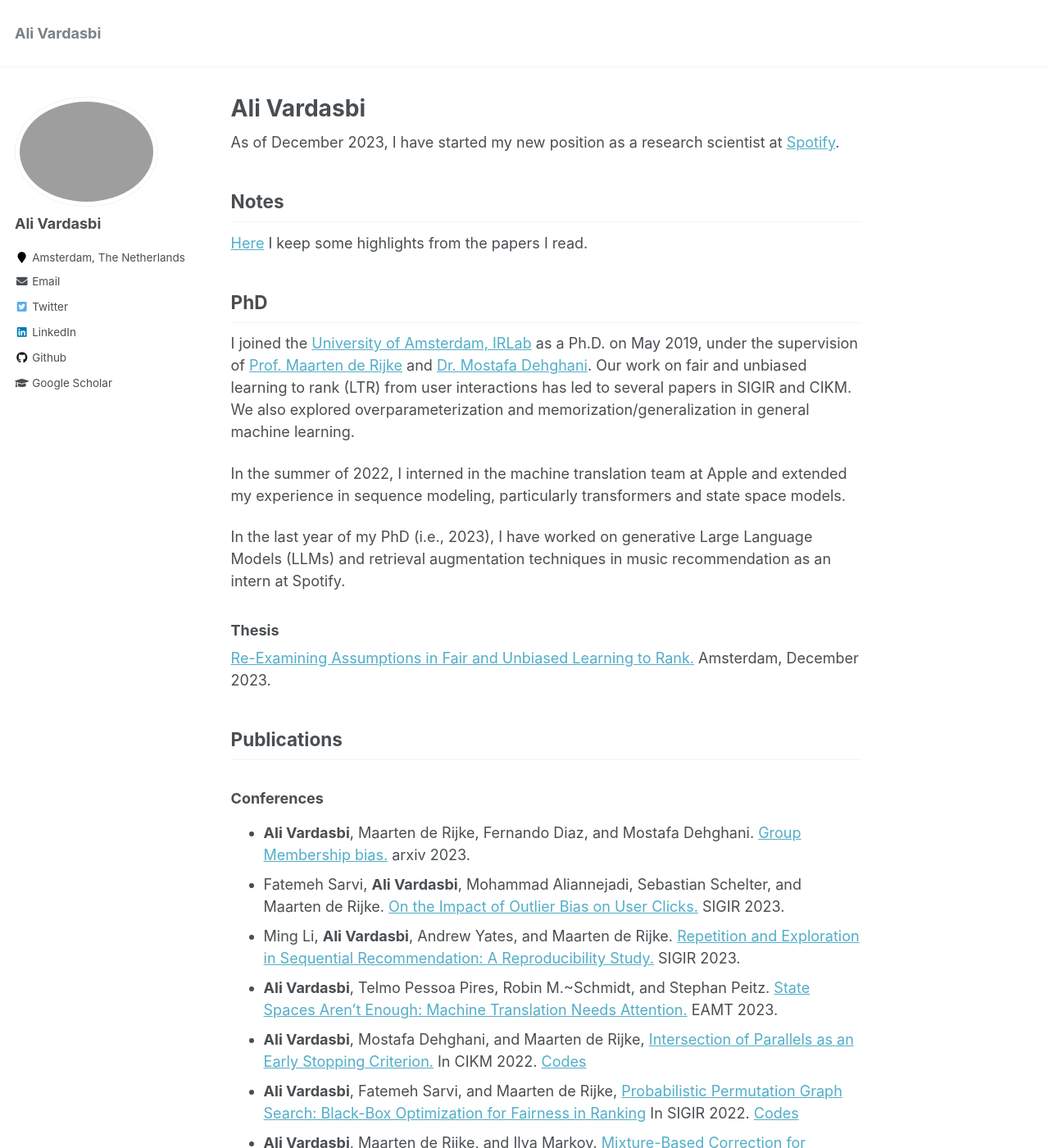
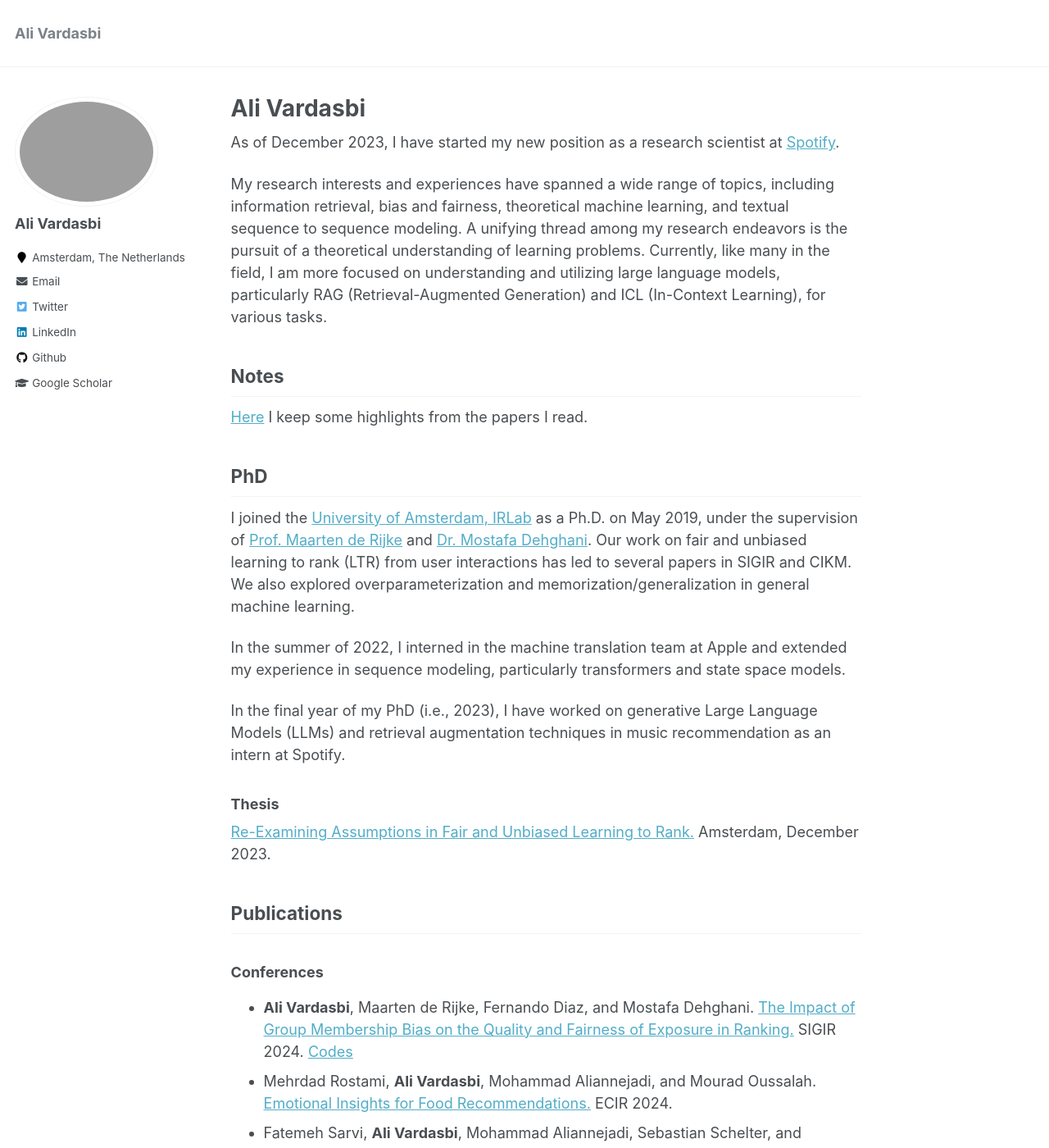
Before and after one commit to AliVard/AliVard.github.io, a Jekyll site: the page built from _pages/about.md, in a window 1280 px wide and 1400 px high. Shown: the whole window at 82% size. Built offline with Jekyll 4.4.1, drawn with Linux system fonts in a browser that asks for light colours.

Commit message:
update paper

```diff
--- a/_pages/about.md
+++ b/_pages/about.md
@@ -10,6 +10,9 @@ redirect_from:
 
 As of December 2023, I have started my new position as a research scientist at [Spotify](https://research.atspotify.com/).
 
+My research interests and experiences have spanned a wide range of topics, including information retrieval, bias and fairness, theoretical machine learning, and textual sequence to sequence modeling. A unifying thread among my research endeavors is the pursuit of a theoretical understanding of learning problems.
+Currently, like many in the field, I am more focused on understanding and utilizing large language models, particularly RAG (Retrieval-Augmented Generation) and ICL (In-Context Learning), for various tasks.
+
 
 ## Notes
 [Here](readings) I keep some highlights from the papers I read.
@@ -21,7 +24,7 @@ We also explored overparameterization and memorization/generalization in general
 
 In the summer of 2022, I interned in the machine translation team at Apple and extended my experience in sequence modeling, particularly transformers and state space models.
 
-In the last year of my PhD (i.e., 2023), I have worked on generative Large Language Models (LLMs) and retrieval augmentation techniques in music recommendation as an intern at Spotify.
+In the final year of my PhD (i.e., 2023), I have worked on generative Large Language Models (LLMs) and retrieval augmentation techniques in music recommendation as an intern at Spotify.
 
 ### Thesis
 [Re-Examining Assumptions in Fair and Unbiased Learning to Rank.](files/AliVardasbi-Thesis.pdf) Amsterdam, December 2023.
@@ -29,9 +32,10 @@ In the last year of my PhD (i.e., 2023), I have worked on generative Large Langu
 
 ## Publications
 ### Conferences
-- **Ali Vardasbi**, Maarten de Rijke, Fernando Diaz, and Mostafa Dehghani. [Group Membership bias.](https://arxiv.org/pdf/2308.02887.pdf) arxiv 2023.
-- Fatemeh Sarvi, **Ali Vardasbi**, Mohammad Aliannejadi, Sebastian Schelter, and Maarten de Rijke. [On the Impact of Outlier Bias on User Clicks.](https://arxiv.org/pdf/2305.00857.pdf) SIGIR 2023.
-- Ming Li, **Ali Vardasbi**, Andrew Yates, and Maarten de Rijke. [Repetition and Exploration in Sequential Recommendation: A Reproducibility Study.](https://staff.fnwi.uva.nl/m.derijke/wp-content/papercite-data/pdf/li-2023-repetition.pdf) SIGIR 2023.
+- **Ali Vardasbi**, Maarten de Rijke, Fernando Diaz, and Mostafa Dehghani. [The Impact of Group Membership Bias on the Quality and Fairness of Exposure in Ranking.](https://arxiv.org/pdf/2308.02887.pdf) SIGIR 2024. [Codes](https://github.com/AliVard/groupbias)
+- Mehrdad Rostami, **Ali Vardasbi**, Mohammad Aliannejadi, and Mourad Oussalah. [Emotional Insights for Food Recommendations.](https://link.springer.com/chapter/10.1007/978-3-031-56060-6_16) ECIR 2024.
+- Fatemeh Sarvi, **Ali Vardasbi**, Mohammad Aliannejadi, Sebastian Schelter, and Maarten de Rijke. [On the Impact of Outlier Bias on User Clicks.](https://arxiv.org/pdf/2305.00857.pdf) SIGIR 2023. [Codes](https://github.com/arezooSarvi/outlierbias/)
+- Ming Li, **Ali Vardasbi**, Andrew Yates, and Maarten de Rijke. [Repetition and Exploration in Sequential Recommendation: A Reproducibility Study.](https://staff.fnwi.uva.nl/m.derijke/wp-content/papercite-data/pdf/li-2023-repetition.pdf) SIGIR 2023. [Codes](https://github.com/liming-7/Repetition-exploration-SR)
 - **Ali Vardasbi**, Telmo Pessoa Pires, Robin M.~Schmidt, and Stephan Peitz. [State Spaces Aren't Enough: Machine Translation Needs Attention.](https://arxiv.org/pdf/2304.12776.pdf) EAMT 2023.
 - **Ali Vardasbi**, Mostafa Dehghani, and Maarten de Rijke, [Intersection of Parallels as an Early Stopping Criterion.](https://arxiv.org/pdf/2208.09529.pdf) In CIKM 2022. [Codes](https://github.com/AliVard/CDC-Early-Stopping)
 - **Ali Vardasbi**, Fatemeh Sarvi, and Maarten de Rijke, [Probabilistic Permutation Graph Search: Black-Box Optimization for Fairness in Ranking](https://arxiv.org/pdf/2204.13765.pdf) In SIGIR 2022. [Codes](https://github.com/AliVard/PPG)
```
Also changed, not shown: _pages/readings/rag.md (+3 -1 lines).
